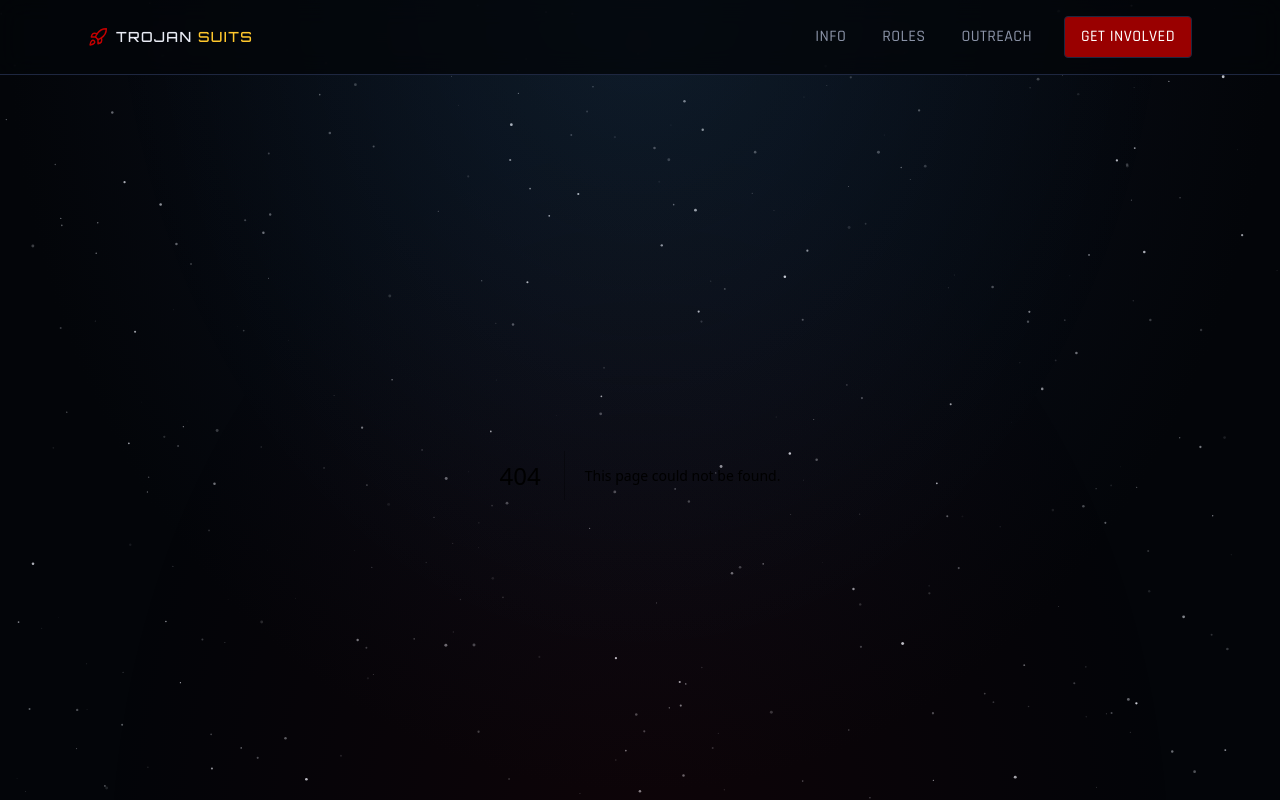
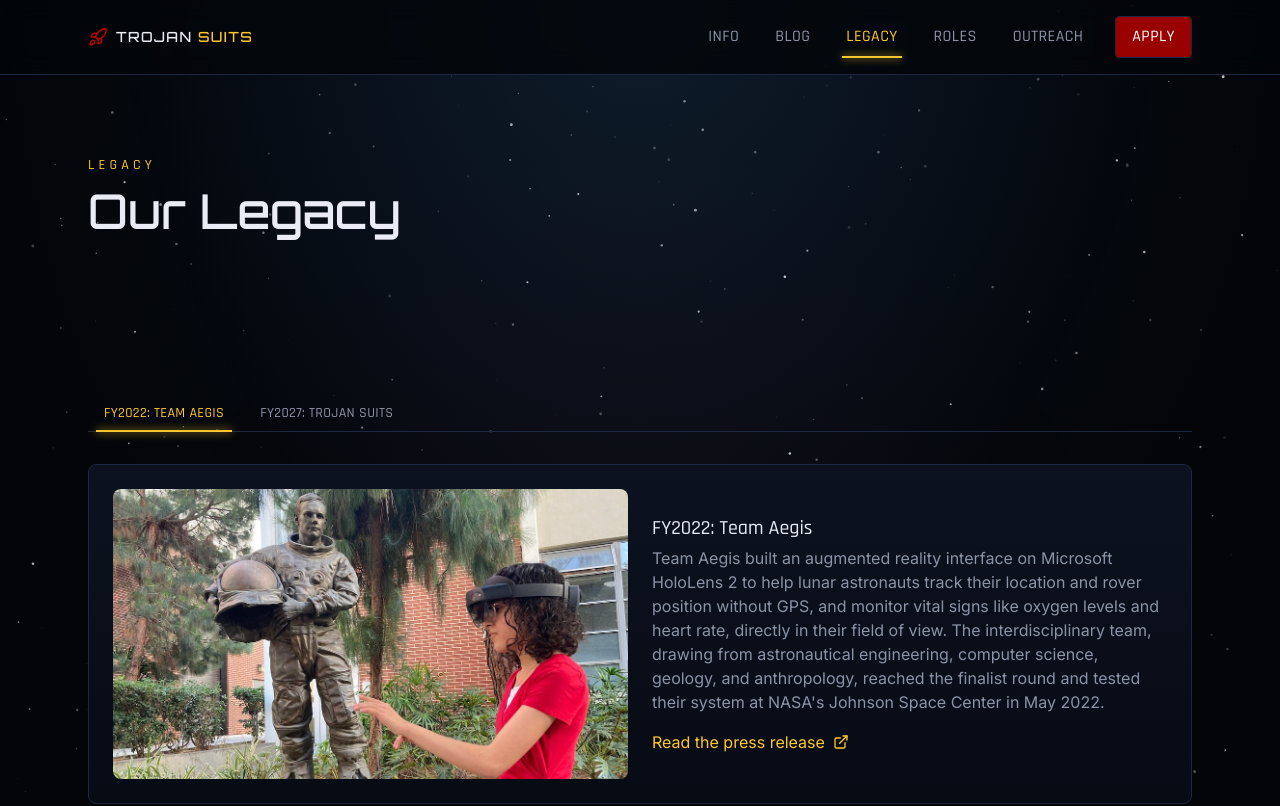
Before and after one commit to Trojan-SUITS/Trojan-SUITS-Website, a Next.js app: page /legacy in a window 1280 px wide. Before the commit this address had no page. Shown: the top 806 px of the page. Built offline with nearby package versions, Linux system fonts and the light colour scheme.

Commit message:
Added blog & legacy pages

```diff
--- /dev/null
+++ b/src/app/blog/page.tsx
@@ -0,0 +1,46 @@
+import type { Metadata } from "next";
+import { Section, Eyebrow } from "@/components/Section";
+import AuthorAvatar from "@/components/AuthorAvatar";
+import { blogPosts } from "@/data/blog";
+
+export const metadata: Metadata = {
+  title: "Blog | Trojan SUITS 2027",
+  description:
+    "Updates from Trojan SUITS, USC's team for the NASA SUITS challenge.",
+};
+
+export default function BlogPage() {
+  return (
+    <>
+      <Section className="pt-16 md:pt-20">
+        <Eyebrow>Blog</Eyebrow>
+        <h1 className="font-display text-3xl text-foreground md:text-5xl">
+          Updates
+        </h1>
+      </Section>
+
+      <Section className="pb-24">
+        <div className="space-y-4">
+          {blogPosts.map((post) => (
+            <div key={post.id} className="panel-border flex gap-4 rounded-lg p-6">
+              <AuthorAvatar name={post.author} />
+              <div>
+                <div className="mb-2 flex flex-wrap items-baseline gap-x-3 gap-y-1">
+                  <span className="font-hud text-sm text-foreground">
+                    {post.author}
+                  </span>
+                  <span className="font-hud text-sm uppercase tracking-wide text-gold/80">
+                    {post.date}
+                  </span>
+                </div>
+                <div className="space-y-4 text-lg text-foreground-muted">
+                  {post.content}
+                </div>
+              </div>
+            </div>
+          ))}
+        </div>
+      </Section>
+    </>
+  );
+}
--- /dev/null
+++ b/src/app/legacy/page.tsx
@@ -0,0 +1,27 @@
+import type { Metadata } from "next";
+import { Section, Eyebrow } from "@/components/Section";
+import LegacyTabs from "@/components/LegacyTabs";
+import { legacyTeams } from "@/data/legacy";
+
+export const metadata: Metadata = {
+  title: "Legacy | Trojan SUITS 2027",
+  description:
+    "USC's history of NASA SUITS teams, from FY2022's Team Aegis to Trojan SUITS.",
+};
+
+export default function LegacyPage() {
+  return (
+    <>
+      <Section className="pt-16 md:pt-20">
+        <Eyebrow>Legacy</Eyebrow>
+        <h1 className="font-display text-3xl text-foreground md:text-5xl">
+          Our Legacy
+        </h1>
+      </Section>
+
+      <Section className="pb-24">
+        <LegacyTabs teams={legacyTeams} />
+      </Section>
+    </>
+  );
+}
--- a/src/app/outreach/page.tsx
+++ b/src/app/outreach/page.tsx
@@ -24,29 +24,26 @@ export default function OutreachPage() {
         <SectionTitle>Our Mission</SectionTitle>
         <div className="space-y-4 text-lg leading-relaxed text-foreground-muted">
           <p>
-            NASA SUITS grades every team on a Community &amp; Industry
-            Engagement Plan worth 20 of the proposal's 100 points, our
-            outreach work is not an afterthought, it's core to the
-            mission. We plan and execute at least four documented engagement
-            events each year, with at least one community event and one
+            NASA SUITS grades every team on an Education/Community & Industry
+            Engagement Plan. We plan and execute at least four documented engagement
+            events each year, with at least one education/community event and one
             industry event.
           </p>
           <p>
             On the education side, that means presentations and workshops at
-            academic institutions, curriculum design, and library workshops
+            academic institutions, Maker Faire boothing, and library workshops
             aimed at getting K-12 and undergraduate students excited about
-            human spaceflight. On the industry side, it means company
-            tours, mentorship arrangements, and sponsor relationships with
-            organizations like Anduril, Aerospace Corporation, and Arkisys.
+            human spaceflight or mixed-reality technology. On the industry side, it means company
+            tours, design reviews, and mentorship sessions with industry leaders.
           </p>
           <p>
-            We also run the team's public presence: social media,
+            Our outreach team is also responsible for running social media,
             press outreach, video documentation, and this website, plus the
             point-of-view documentation that feeds our final video
             deliverable to NASA.
           </p>
           <p>
-            If you represent an industry partner, a government agency, or an
+            If you represent an company, a government agency, the press, or an
             academic institution and want to explore a connection:
             sponsorship, mentorship, a facility tour, a guest talk, or
             something else, we'd love to hear from you.
@@ -57,10 +54,6 @@ export default function OutreachPage() {
       <Section id="contact" className="pb-24">
         <Eyebrow>Get In Touch</Eyebrow>
         <SectionTitle>Contact Us</SectionTitle>
-        <p className="mb-8 max-w-2xl text-foreground-muted">
-          For industry, government agency, or academic connections. Any
-          email domain is welcome here.
-        </p>
         <a
           href={OUTREACH_FORM_URL}
           target="_blank"
--- /dev/null
+++ b/src/components/AuthorAvatar.tsx
@@ -0,0 +1,25 @@
+import Image from "next/image";
+import { roster } from "@/data/roster";
+import { initials } from "@/lib/initials";
+
+export default function AuthorAvatar({ name }: { name: string }) {
+  const member = roster.find((m) => m.name === name);
+
+  return (
+    <div className="relative h-12 w-12 shrink-0 overflow-hidden rounded-full bg-space-panel">
+      {member?.photo ? (
+        <Image
+          src={member.photo}
+          alt={name}
+          fill
+          sizes="48px"
+          className="object-cover"
+        />
+      ) : (
+        <span className="flex h-full w-full items-center justify-center font-display text-sm text-foreground">
+          {initials(name)}
+        </span>
+      )}
+    </div>
+  );
+}
--- a/src/components/Footer.tsx
+++ b/src/components/Footer.tsx
@@ -35,6 +35,12 @@ export default function Footer() {
           <Link href="/info" className="hover:text-gold">
             Info
           </Link>
+          <Link href="/blog" className="hover:text-gold">
+            Blog
+          </Link>
+          <Link href="/legacy" className="hover:text-gold">
+            Legacy
+          </Link>
           <Link href="/roles" className="hover:text-gold">
             Roles
           </Link>
--- /dev/null
+++ b/src/components/LegacyTabs.tsx
@@ -0,0 +1,70 @@
+"use client";
+
+import { useState } from "react";
+import Image from "next/image";
+import { ExternalLink } from "lucide-react";
+import type { LegacyTeam } from "@/data/legacy";
+
+export default function LegacyTabs({ teams }: { teams: LegacyTeam[] }) {
+  const [activeId, setActiveId] = useState(teams[0]?.id);
+  const active = teams.find((team) => team.id === activeId) ?? teams[0];
+
+  return (
+    <div>
+      <div className="mb-8 flex flex-wrap gap-1 border-b border-space-border">
+        {teams.map((team) => (
+          <button
+            key={team.id}
+            onClick={() => setActiveId(team.id)}
+            className={`relative px-4 py-2 font-hud text-sm uppercase tracking-wide transition-colors ${
+              team.id === active.id
+                ? "text-gold"
+                : "text-foreground-muted hover:text-foreground"
+            }`}
+          >
+            {team.year}: {team.teamName}
+            {team.id === active.id && (
+              <span className="absolute inset-x-2 -bottom-[1px] h-[2px] bg-gold shadow-[0_0_8px_theme(colors.gold)]" />
+            )}
+          </button>
+        ))}
+      </div>
+
+      <div className="panel-border rounded-lg p-6">
+        <div
+          className={`grid grid-cols-1 gap-6 ${
+            active.photo ? "md:grid-cols-2 md:items-center" : ""
+          }`}
+        >
+          {active.photo && (
+            <div className="relative aspect-video overflow-hidden rounded-lg">
+              <Image
+                src={active.photo}
+                alt={`${active.teamName} press photo`}
+                fill
+                sizes="(max-width: 768px) 100vw, 50vw"
+                className="object-cover"
+              />
+            </div>
+          )}
+          <div>
+            <h3 className="mb-1 font-hud text-xl text-foreground">
+              {active.year}: {active.teamName}
+            </h3>
+            <p className="text-foreground-muted">{active.description}</p>
+            {active.pressReleaseUrl && (
+              <a
+                href={active.pressReleaseUrl}
+                target="_blank"
+                rel="noopener noreferrer"
+                className="mt-4 inline-flex items-center gap-2 text-gold hover:underline"
+              >
+                Read the press release <ExternalLink className="h-4 w-4" />
+              </a>
+            )}
+          </div>
+        </div>
+      </div>
+    </div>
+  );
+}
--- a/src/components/Navbar.tsx
+++ b/src/components/Navbar.tsx
@@ -7,6 +7,8 @@ import { Menu, X, Rocket } from "lucide-react";
 
 const links = [
   { href: "/info", label: "Info" },
+  { href: "/blog", label: "Blog" },
+  { href: "/legacy", label: "Legacy" },
   { href: "/roles", label: "Roles" },
   { href: "/outreach", label: "Outreach" },
 ];
@@ -57,7 +59,7 @@ export default function Navbar() {
             rel="noopener noreferrer"
             className="ml-3 rounded border border-cardinal-bright bg-cardinal px-4 py-2 font-hud text-base uppercase tracking-wide text-white transition-colors hover:bg-cardinal-bright"
           >
-            Get Involved
+            Apply
           </a>
         </div>
 
@@ -94,7 +96,7 @@ export default function Navbar() {
               onClick={() => setOpen(false)}
               className="text-gold"
             >
-              Get Involved
+              Apply
             </a>
           </div>
         </div>
--- a/src/components/RosterOrb.tsx
+++ b/src/components/RosterOrb.tsx
@@ -4,6 +4,7 @@ import { Globe, Link as LinkIcon } from "lucide-react";
 import { SiGithub, SiInstagram, SiX } from "react-icons/si";
 import { FaLinkedin } from "react-icons/fa6";
 import type { RosterMember } from "@/data/roster";
+import { initials } from "@/lib/initials";
 
 const platformIcons: Record<string, ComponentType<{ className?: string }>> = {
   github: SiGithub,
@@ -13,17 +14,6 @@ const platformIcons: Record<string, ComponentType<{ className?: string }>> = {
   twitter: SiX,
   website: Globe,
 };
-
-function initials(name: string) {
-  return name
-    .replace(/^(Prof\.|Dr\.)\s*/i, "")
-    .split(" ")
-    .filter(Boolean)
-    .map((part) => part[0])
-    .slice(0, 2)
-    .join("")
-    .toUpperCase();
-}
 
 export default function RosterOrb({ member }: { member: RosterMember }) {
   return (
--- /dev/null
+++ b/src/data/blog.tsx
@@ -0,0 +1,29 @@
+import type { ReactNode } from "react";
+
+export type BlogPost = {
+  id: string;
+  date: string;
+  author: string; // must match a `name` in src/data/roster.ts
+  content: ReactNode; // plain text, or full JSX: <img>, custom classNames, etc.
+};
+
+export const blogPosts: BlogPost[] = [
+  {
+    id: "2026-07-30-recruiting",
+    date: "July 30, 2026",
+    author: "Brian Lim",
+    content: (
+      <p>
+        Hey everyone! My name is Brian Lim, and I'm an MSCS student at USC.
+        I'm the lead for this project and I'm excited to kick off this
+        year's iteration of NASA SUITS. We are currently recruiting students
+        and advisors from a whole variety of departments and need to get the
+        word out! If you know anyone who might be interested in joining our
+        team, feel free to share this website. For anyone external checking
+        this project out, we welcome you and invite you to follow along as
+        we make robots, develop user interfaces, and research how we could
+        feasibly put our ideas into space.
+      </p>
+    ),
+  },
+];
--- /dev/null
+++ b/src/data/legacy.ts
@@ -0,0 +1,28 @@
+export type LegacyTeam = {
+  id: string;
+  year: string;
+  teamName: string;
+  photo?: string;
+  description: string;
+  pressReleaseUrl?: string;
+};
+
+export const legacyTeams: LegacyTeam[] = [
+  {
+    id: "fy2022",
+    year: "FY2022",
+    teamName: "Team Aegis",
+    photo: "/legacy/nasa-suits-2022.jpeg",
+    description:
+      "Team Aegis built an augmented reality interface on Microsoft HoloLens 2 to help lunar astronauts track their location and rover position without GPS, and monitor vital signs like oxygen levels and heart rate, directly in their field of view. The interdisciplinary team, drawing from astronautical engineering, computer science, geology, and anthropology, reached the finalist round and tested their system at NASA's Johnson Space Center in May 2022.",
+    pressReleaseUrl:
+      "https://viterbischool.usc.edu/news/2022/04/usc-and-ua-students-are-developing-an-ar-interface-to-inform-lunar-astronauts-of-location-vitals/",
+  },
+  {
+    id: "fy2027",
+    year: "FY2027",
+    teamName: "Trojan SUITS",
+    description:
+      "Trojan SUITS is USC's new team for FY2027, reviving the school's NASA SUITS effort at the graduate level. We're currently participating in this year's challenge, building a mixed-reality HUD, voice assistant, and rover interface for astronauts.",
+  },
+];
--- a/src/data/teams.ts
+++ b/src/data/teams.ts
@@ -35,7 +35,7 @@ export const teams: Team[] = [
     slug: "ai",
     emoji: "🤖",
     name: "AI",
-    tagline: "Voice assistant and rover AI logic.",
+    tagline: "Voice assistant and utilization of AI.",
     description:
       "Researches, plans, and develops ways to utilize AI/LLMs into the project. Collaborates with HUD & Robotics teams.",
     specialties: [
--- /dev/null
+++ b/src/lib/initials.ts
@@ -0,0 +1,10 @@
+export function initials(name: string) {
+  return name
+    .replace(/^(Prof\.|Dr\.)\s*/i, "")
+    .split(" ")
+    .filter(Boolean)
+    .map((part) => part[0])
+    .slice(0, 2)
+    .join("")
+    .toUpperCase();
+}
```
Also changed, not shown: public/legacy/nasa-suits-2022.jpeg (added).
